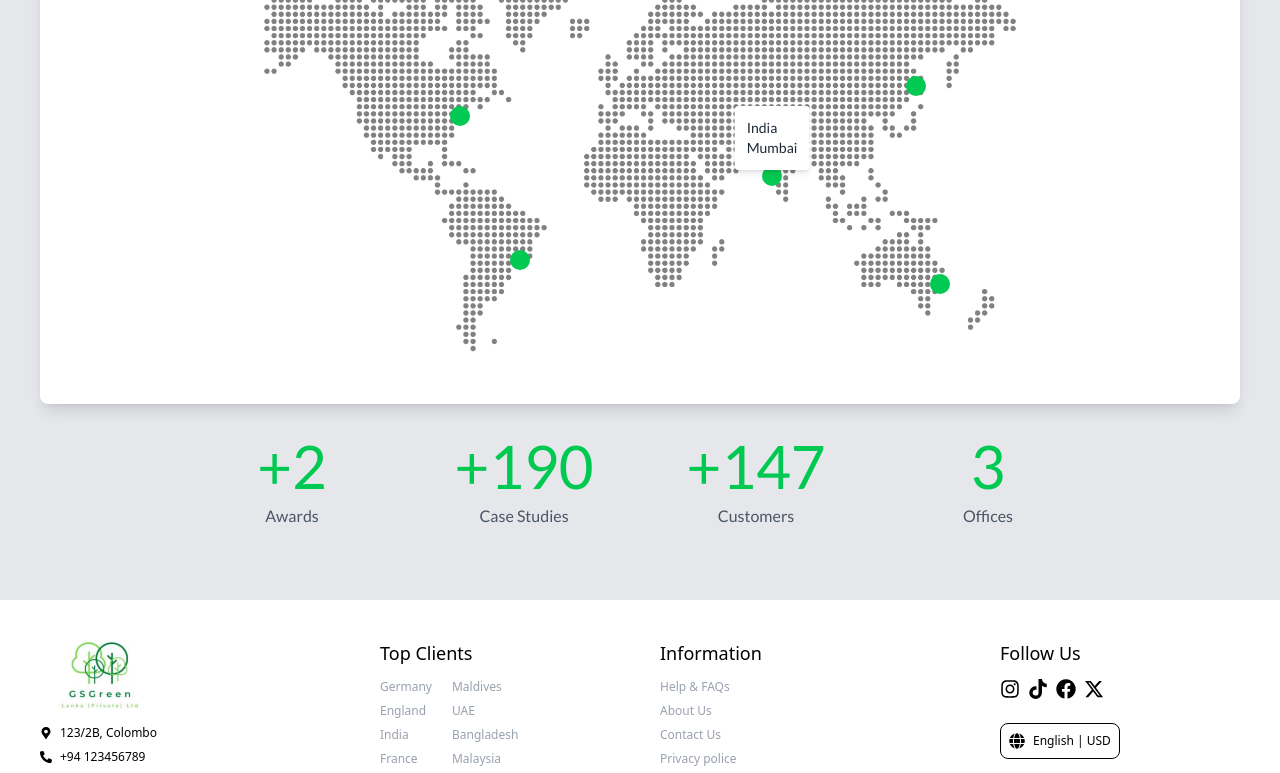
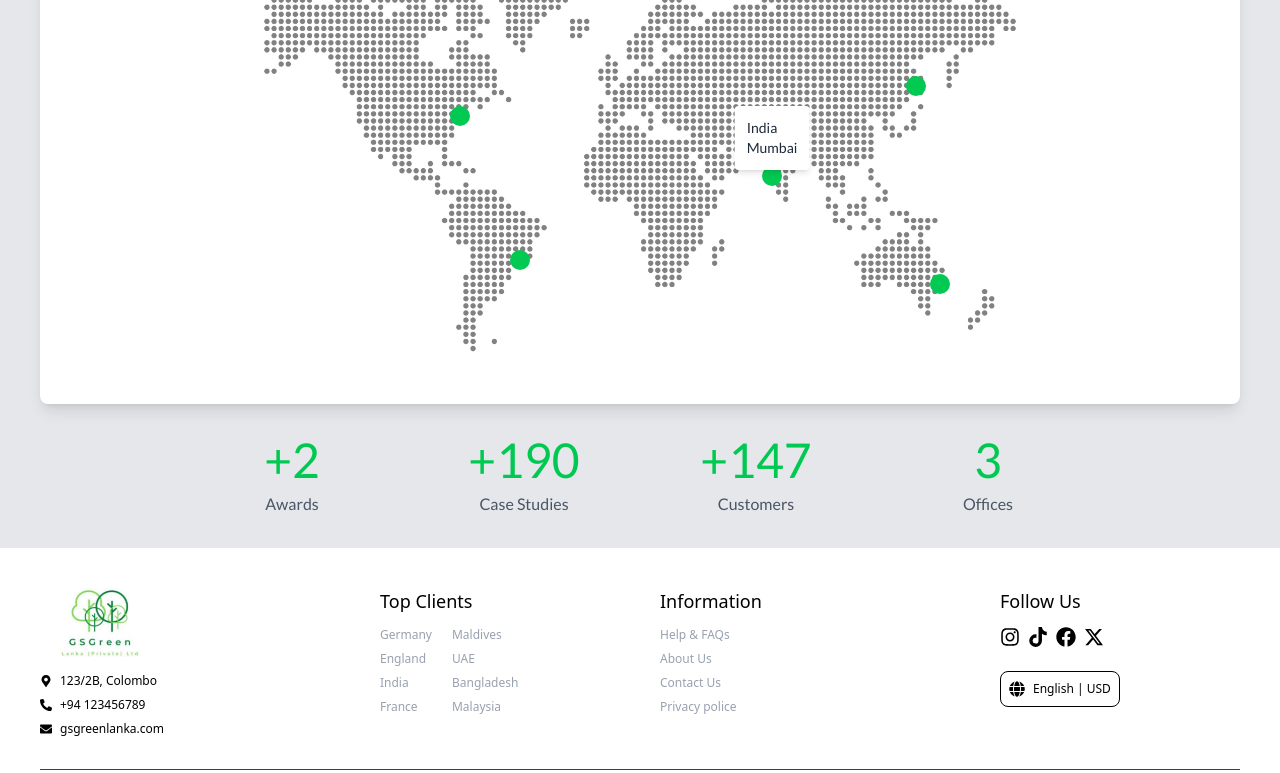
Before and after one commit to Dasundh99/spices_trade_platform, a React (Vite) app: page / in a window 1280 px wide. Shown: the part 1604-2377 px from the top of the page. Built offline with nearby package versions, Linux system fonts and the light colour scheme.

Commit message:
home and clients responsive errors fix

```diff
--- a/src/pages/Home.tsx
+++ b/src/pages/Home.tsx
@@ -150,7 +150,7 @@ const Hero: React.FC = () => {
       </div>
 
       {/* Feature Highlights */}
-      <div className="absolute bottom-0   font-lato  flex w-full items-center justify-center gap-4 p-5 pb-12 md:gap-20 lg:gap-32">
+      <div className="absolute bottom-0   font-lato  flex w-full items-center justify-center gap-4 p-5 pb-6 md:pb-10 sm:pb-8 lg:pb-12 md:gap-20 lg:gap-32">
         {features.map((feature, index) => (
           <div
             key={index}
--- a/src/pages/OurClients.tsx
+++ b/src/pages/OurClients.tsx
@@ -45,7 +45,7 @@ const ExportSection = () => {
     return (
         <section
             id="clients"
-            className="bg-gray-200 py-10 overflow-hidden font-lato relative"
+            className="bg-gray-200 pt-10 overflow-hidden font-lato relative"
             style={{
                 borderTopLeftRadius: '50% 10%',
                 borderTopRightRadius: '50% 10%',
@@ -138,22 +138,22 @@ const ExportSection = () => {
             </div>
 
             <div className="container mx-auto px-4 text-center mt-8">
-                <div className="grid grid-cols-2 sm:grid-cols-2 lg:grid-cols-4 gap-6 sm:gap-8 max-w-4xl mx-auto mb-8">
+                <div className="grid grid-cols-2 sm:grid-cols-2 lg:grid-cols-4 gap-4 sm:gap-8 max-w-4xl mx-auto mb-8">
                     <div className="flex flex-col items-center">
-                        <div className="text-3xl sm:text-4xl md:text-5xl lg:text-6xl text-green-500 mb-2">+2</div>
-                        <p className="text-gray-600 text-sm sm:text-base">Awards</p>
+                        <div className="text-2xl sm:text-3xl md:text-4xl lg:text-5xl text-green-500 mb-2">+2</div>
+                        <p className="text-gray-600 text-xs sm:text-base">Awards</p>
                     </div>
                     <div className="flex flex-col items-center">
-                        <div className="text-3xl sm:text-4xl md:text-5xl lg:text-6xl text-green-500 mb-2">+190</div>
-                        <p className="text-gray-600 text-sm sm:text-base">Case Studies</p>
+                        <div className="text-2xl sm:text-3xl md:text-4xl lg:text-5xl text-green-500 mb-2">+190</div>
+                        <p className="text-gray-600 text-xs sm:text-base">Case Studies</p>
                     </div>
                     <div className="flex flex-col items-center">
-                        <div className="text-3xl sm:text-4xl md:text-5xl lg:text-6xl text-green-500 mb-2">+147</div>
-                        <p className="text-gray-600 text-sm sm:text-base">Customers</p>
+                        <div className="text-2xl sm:text-3xl md:text-4xl lg:text-5xl text-green-500 mb-2">+147</div>
+                        <p className="text-gray-600 text-xs sm:text-base">Customers</p>
                     </div>
                     <div className="flex flex-col items-center">
-                        <div className="text-3xl sm:text-4xl md:text-5xl lg:text-6xl text-green-500 mb-2">3</div>
-                        <p className="text-gray-600 text-sm sm:text-base">Offices</p>
+                        <div className="text-2xl sm:text-3xl md:text-4xl lg:text-5xl text-green-500 mb-2">3</div>
+                        <p className="text-gray-600 text-xs sm:text-base">Offices</p>
                     </div>
                 </div>
             </div>
```
